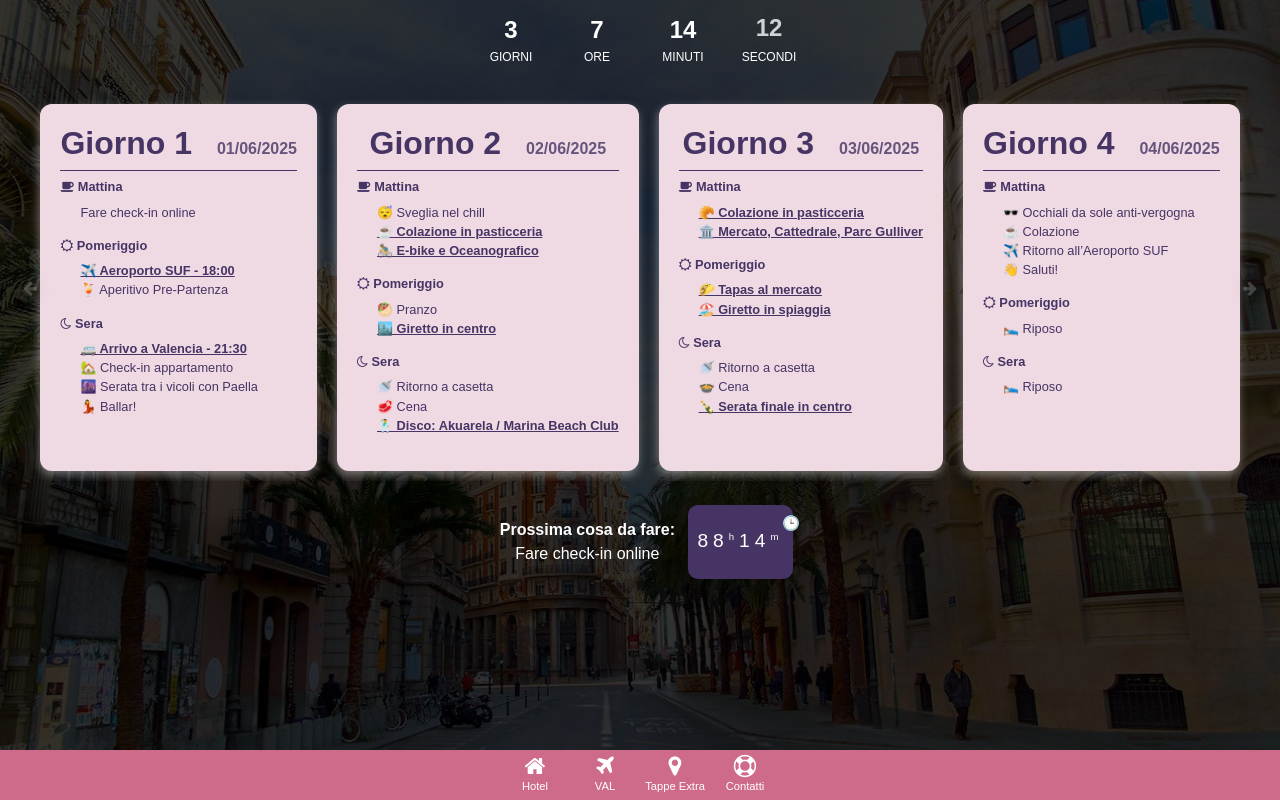
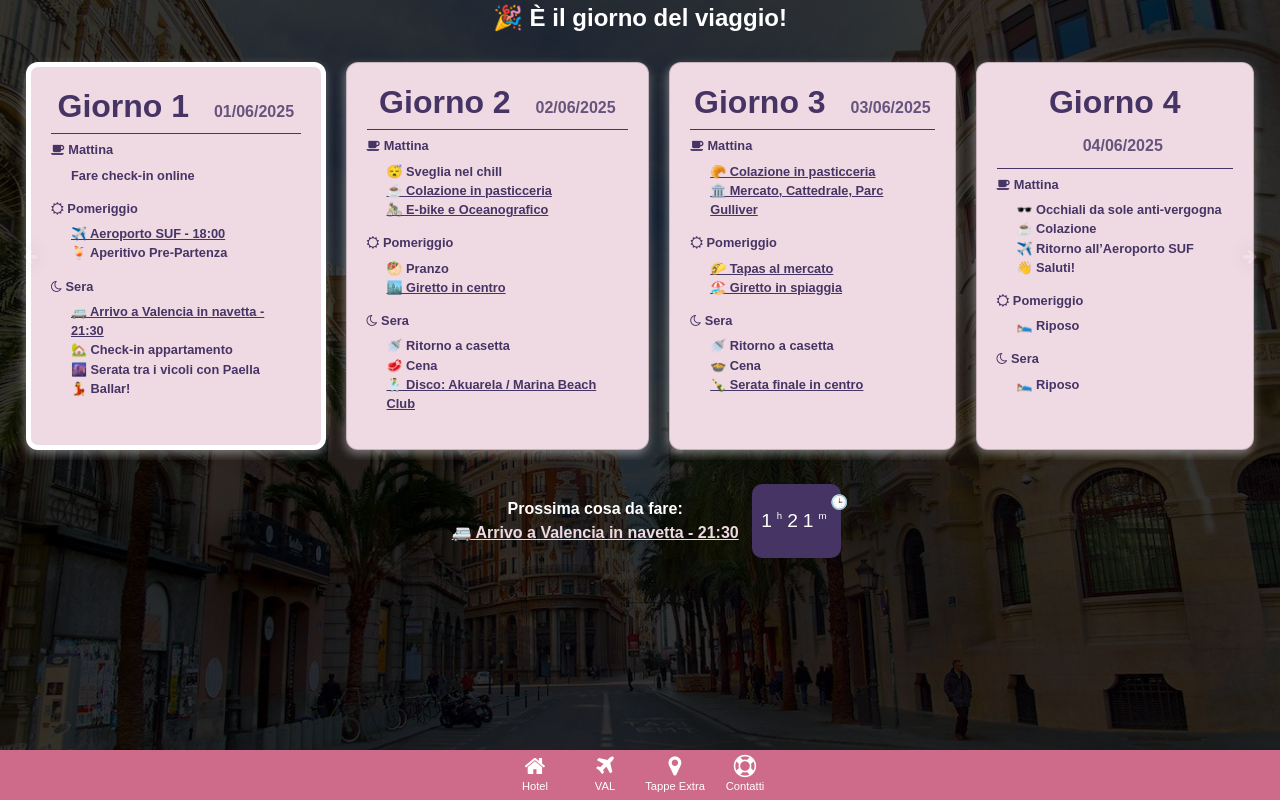
Before and after one commit to SalvatoreB98/valencia-react, a React (Vite) app: page / in a window 1280 px wide. Built offline with nearby package versions, Linux system fonts and the light colour scheme.

Commit message:
Functioning

```diff
--- a/src/App.jsx
+++ b/src/App.jsx
@@ -10,7 +10,7 @@ function App() {
   const [showModal, setShowModal] = useState(false);
   const [showModalExtra, setShowModalExtra] = useState(false);
 
-  const today = new Date().toISOString().split("T")[0]; // "2025-06-02"
+  const today = new Date("2025-06-01T20:09:00Z").toISOString().split("T")[0]; // "2025-06-02"
   const icone = {
     mattina: <i className="fa fa-coffee" aria-hidden="true"></i>,
     pomeriggio: <i className="fa fa-sun-o" aria-hidden="true"></i>,
--- a/src/assets/data.json
+++ b/src/assets/data.json
@@ -10,23 +10,47 @@
       "date": "2025-06-01",
       "schedule": {
         "mattina": [
-          "Fare check-in online"
+          {
+            "event": "Fare check-in online",
+            "time": "09:00",
+            "duration": 15
+          }
         ],
         "pomeriggio": [
           {
             "event": "✈️ Aeroporto SUF - 18:00",
+            "time": "16:00",
+            "duration": 120,
             "link": "https://www.lameziaairport.it/"
           },
-          "🍹 Aperitivo Pre-Partenza"
+          {
+            "event": "🍹 Aperitivo Pre-Partenza",
+            "time": "18:00",
+            "duration": 60
+          }
         ],
         "sera": [
           {
-            "event": "🚐 Arrivo a Valencia - 21:30",
+            "event": "🚐 Arrivo a Valencia in navetta - 21:30",
+            "time": "21:30",
+            "duration": 15,
             "link": "https://www.aena.es/en/valencia.html"
           },
-          "🏡 Check-in appartamento",
-          "🌆 Serata tra i vicoli con Paella",
-          "💃 Ballar!"
+          {
+            "event": "🏡 Check-in appartamento",
+            "time": "21:45",
+            "duration": 30
+          },
+          {
+            "event": "🌆 Serata tra i vicoli con Paella",
+            "time": "22:30",
+            "duration": 90
+          },
+          {
+            "event": "💃 Ballar!",
+            "time": "00:00",
+            "duration": 120
+          }
         ]
       }
     },
@@ -35,28 +59,52 @@
       "date": "2025-06-02",
       "schedule": {
         "mattina": [
-          "😴 Sveglia nel chill",
+          {
+            "event": "😴 Sveglia nel chill",
+            "time": "09:00",
+            "duration": 30
+          },
           {
             "event": "☕ Colazione in pasticceria",
+            "time": "09:30",
+            "duration": 45,
             "link": ""
           },
           {
             "event": "🚴‍♂️ E-bike e Oceanografico",
+            "time": "10:30",
+            "duration": 150,
             "link": "https://www.oceanografic.org/contacto/"
           }
         ],
         "pomeriggio": [
-          "🥙 Pranzo",
+          {
+            "event": "🥙 Pranzo",
+            "time": "13:30",
+            "duration": 90
+          },
           {
             "event": "🏙️ Giretto in centro",
+            "time": "15:30",
+            "duration": 120,
             "link": "https://www.google.com/maps/place/Ciutat+Vella,+Valencia"
           }
         ],
         "sera": [
-          "🚿 Ritorno a casetta",
-          "🥩 Cena",
+          {
+            "event": "🚿 Ritorno a casetta",
+            "time": "18:00",
+            "duration": 30
+          },
+          {
+            "event": "🥩 Cena",
+            "time": "20:00",
+            "duration": 90
+          },
           {
             "event": "🕺 Disco: Akuarela / Marina Beach Club",
+            "time": "22:30",
+            "duration": 180,
             "link": "https://marinabeachclub.com/"
           }
         ]
@@ -69,28 +117,46 @@
         "mattina": [
           {
             "event": "🥐 Colazione in pasticceria",
+            "time": "09:00",
+            "duration": 45,
             "link": ""
           },
           {
             "event": "🏛️ Mercato, Cattedrale, Parc Gulliver",
+            "time": "10:00",
+            "duration": 180,
             "link": "https://www.google.com/maps/d/u/0/viewer?mid=1Rvgc6nIkgosMKXEr0U7KCrbgCmk&hl=en"
           }
         ],
         "pomeriggio": [
           {
             "event": "🌮 Tapas al mercato",
+            "time": "13:30",
+            "duration": 90,
             "link": "https://www.mercadocentralvalencia.es/"
           },
           {
             "event": "🏖️ Giretto in spiaggia",
+            "time": "15:30",
+            "duration": 120,
             "link": "https://www.google.com/maps/place/Playa+de+la+Malvarrosa/"
           }
         ],
         "sera": [
-          "🚿 Ritorno a casetta",
-          "🍲 Cena",
+          {
+            "event": "🚿 Ritorno a casetta",
+            "time": "18:00",
+            "duration": 30
+          },
+          {
+            "event": "🍲 Cena",
+            "time": "20:00",
+            "duration": 90
+          },
           {
             "event": "🍾 Serata finale in centro",
+            "time": "22:00",
+            "duration": 120,
             "link": "https://www.google.com/maps/place/Ciutat+Vella,+Valencia"
           }
         ]
@@ -101,16 +167,40 @@
       "date": "2025-06-04",
       "schedule": {
         "mattina": [
-          "🕶️ Occhiali da sole anti-vergogna",
-          "☕ Colazione",
-          "✈️ Ritorno all’Aeroporto SUF",
-          "👋 Saluti!"
+          {
+            "event": "🕶️ Occhiali da sole anti-vergogna",
+            "time": "09:00",
+            "duration": 5
+          },
+          {
+            "event": "☕ Colazione",
+            "time": "09:15",
+            "duration": 45
+          },
+          {
+            "event": "✈️ Ritorno all’Aeroporto SUF",
+            "time": "10:30",
+            "duration": 120
+          },
+          {
+            "event": "👋 Saluti!",
+            "time": "12:45",
+            "duration": 15
+          }
         ],
         "pomeriggio": [
-          "🛌 Riposo"
+          {
+            "event": "🛌 Riposo",
+            "time": "15:00",
+            "duration": 120
+          }
         ],
         "sera": [
-          "🛌 Riposo"
+          {
+            "event": "🛌 Riposo",
+            "time": "21:00",
+            "duration": 480
+          }
         ]
       }
     }
--- a/src/components/countdown/countdown.jsx
+++ b/src/components/countdown/countdown.jsx
@@ -6,7 +6,7 @@ export default function Countdown({ targetDate }) {
   const [timeLeft, setTimeLeft] = useState(getTimeLeft());
 
   function getTimeLeft() {
-    const now = new Date();
+    const now = new Date("2025-06-01T20:09:00Z");
     const target = new Date(targetDate);
     const diff = target - now;
 
--- a/src/components/nextEvent/nextEvent.jsx
+++ b/src/components/nextEvent/nextEvent.jsx
@@ -1,10 +1,14 @@
 import { useEffect, useState } from "react";
 import "./nextEvent.css";
+import Ongoing from "../ongoing/ongoing.jsx";
 export default function NextEvent({ schedule }) {
   const [nextItem, setNextItem] = useState(null);
+  const [currentEvent, setCurrentEvent] = useState(null);
+
+  const [showModal, setShowModal] = useState(false);
 
   const tempoRimanente = (futuraData) => {
-    const diff = futuraData - new Date();
+    const diff = futuraData - new Date("2025-06-01T20:09:00Z");
     if (diff <= 0) return "⏳ Ora!";
 
     const minutiTotali = Math.floor(diff / 60000);
@@ -39,28 +43,59 @@ export default function NextEvent({ schedule }) {
   };
 
   useEffect(() => {
-    const now = new Date();
+    const now = new Date("2025-06-01T20:09:00Z"); // oppure: new Date("2025-06-01T20:09:00Z")
+    const bufferMs = 20 * 60 * 1000; // 20 minuti
+
     const flatEvents = [];
+
     schedule.days.forEach((day) => {
-      const baseDate = new Date(day.date);
-
       Object.entries(day.schedule).forEach(([period, events]) => {
-        events.forEach((item, index) => {
+        events.forEach((item) => {
           const content = typeof item === "string" ? item : item.event;
           const link = typeof item === "string" ? null : item.link;
+          const timeString =
+            typeof item === "object" && item.time ? item.time : null;
 
-          // Orario stimato fittizio: mattina=09:00, pomeriggio=15:00, sera=20:00
-          let hour =
-            period === "mattina" ? 9 : period === "pomeriggio" ? 15 : 20;
-          const eventDate = new Date(baseDate);
-          eventDate.setHours(hour, index * 10, 0); // distanza temporale fittizia
+          if (!timeString) {
+            console.warn(
+              `Evento "${content}" non ha un orario definito e verrà ignorato.`
+            );
+            return;
+          }
 
-          flatEvents.push({ content, link, time: eventDate });
+          const dateTimeString = `${day.date}T${timeString}`;
+          const eventDate = new Date(dateTimeString);
+
+          if (isNaN(eventDate)) {
+            console.warn(
+              `Data non valida per evento "${content}": ${dateTimeString}`
+            );
+            return;
+          }
+
+          flatEvents.push({
+            content,
+            link,
+            time: eventDate,
+            endTime: new Date(
+              eventDate.getTime() + (item.duration || 30) * 60000
+            ),
+          });
         });
       });
     });
 
-    const upcoming = flatEvents.find((event) => event.time > now);
+    const currentEvent = flatEvents.find((event) => {
+      return now >= event.time && now <= event.endTime;
+    });
+
+    setCurrentEvent(currentEvent || null);
+    console.log("Current event:", currentEvent);
+
+    // Trova il primo evento in arrivo (entro buffer)
+    const upcoming = flatEvents.find((event) => {
+      return event.time.getTime() > now.getTime() - bufferMs;
+    });
     setNextItem(upcoming);
   }, [schedule]);
 
@@ -69,6 +104,7 @@ export default function NextEvent({ schedule }) {
   }
 
   return (
+    <>
       <div className="next-event p-4 bg-yellow-100 rounded-xl shadow-md text-center">
         <div className="next-thing">
           <strong className="">Prossima cosa da fare:</strong>
@@ -87,7 +123,32 @@ export default function NextEvent({ schedule }) {
             )}
           </div>
         </div>
-      <div className="tra">{tempoRimanente(nextItem.time)}</div>
+        <div className="tra" onClick={() => setShowModal(true)}>
+          {" "}
+          {tempoRimanente(nextItem.time)}
         </div>
+      </div>
+      {showModal && (
+        <div className="modal-overlay">
+          <div className="modal-content">
+            Avete ancora {tempoRimanente(nextItem.time)} al prossimo evento
+            <button
+              className="close-button"
+              onClick={() => setShowModal(false)}
+            >
+              <i className="fa fa-times-circle" aria-hidden="true"></i>
+            </button>
+          </div>
+        </div>
+      )}
+
+      {currentEvent && (
+        <Ongoing
+          className="ongoing"
+          endTime={nextItem.endTime}
+          event={currentEvent}
+        />
+      )}
+    </>
   );
 }
--- /dev/null
+++ b/src/components/ongoing/ongoing.css
@@ -0,0 +1,21 @@
+.ongoing {
+    color: white;
+    display: flex;
+    flex-direction: column;
+    justify-content: center;
+    align-items: center;
+    max-width: 700px;
+    margin: auto;
+
+}
+
+
+
+.ongoing{
+    padding: 0.8em;
+    border-radius: 10px;
+}
+
+.ongoing a {
+    color: var(--fourth-color);
+}
--- /dev/null
+++ b/src/components/ongoing/ongoing.jsx
@@ -0,0 +1,17 @@
+import "./ongoing.css";
+export default function Ongoing({ endTime, event }) {
+  const orarioFine = endTime.toLocaleTimeString("it-IT", {
+    hour: "2-digit",
+    minute: "2-digit",
+  });
+
+  return (
+    <div className="ongoing event-status-box mt-3 text-sm text-green-800 bg-green-100 px-3 py-2 rounded-lg inline-block">
+      <strong>
+        <span>🟢</span> Dovrebbe essere in corso{" "}
+      </strong>
+      <div>{event.content}</div>
+      <div className="italic">fino alle {orarioFine}</div>
+    </div>
+  );
+}
--- a/src/style/index.css
+++ b/src/style/index.css
@@ -10,6 +10,7 @@
 body {
   font-family: 'Poppins', sans-serif;
   margin: 0;
+  padding-bottom: 5em;
 }
 
 a {
--- a/src/style/utility.css
+++ b/src/style/utility.css
@@ -50,10 +50,13 @@
     justify-content: flex-end;
     transform: translate(1em, -1em);
 }
-.card {
+.modal-content .card {
     border: none!important;
 }
 .img-fluid {
     min-width: 100px;
     height: auto;
 }
+.highlight {
+    border: 5px solid white ;
+}
```
Lines whose indentation alone changed are shown as unchanged.
